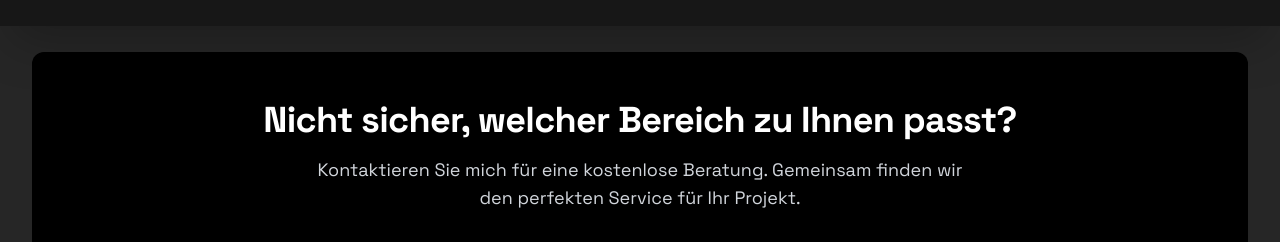
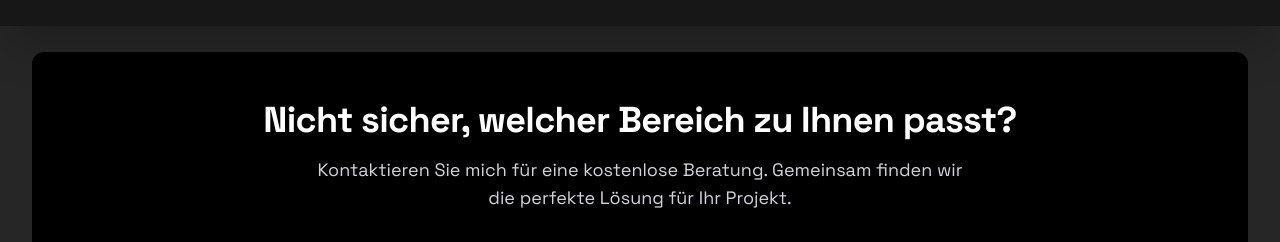
Before and after one commit to Mika4vondenen/MoskHeile, a React (Vite) app: page /services in a window 1280 px wide. Shown: the part 774-1016 px from the top of the page. Built offline with nearby package versions, Linux system fonts and the light colour scheme; a web font is replaced by a local one.

Commit message:
Updated ServicesPage.tsx

```diff
--- a/src/pages/ServicesPage.tsx
+++ b/src/pages/ServicesPage.tsx
@@ -76,7 +76,7 @@ export default function ServicesPage() {
               Nicht sicher, welcher Bereich zu Ihnen passt?
             </h2>
             <p className="text-sm sm:text-base md:text-lg text-gray-300 mb-4 sm:mb-6 lg:mb-8 max-w-2xl mx-auto">
-              Kontaktieren Sie mich für eine kostenlose Beratung. Gemeinsam finden wir den perfekten Service für Ihr Projekt.
+              Kontaktieren Sie mich für eine kostenlose Beratung. Gemeinsam finden wir die perfekte Lösung für Ihr Projekt.
             </p>
             <button
               onClick={() => {
```
